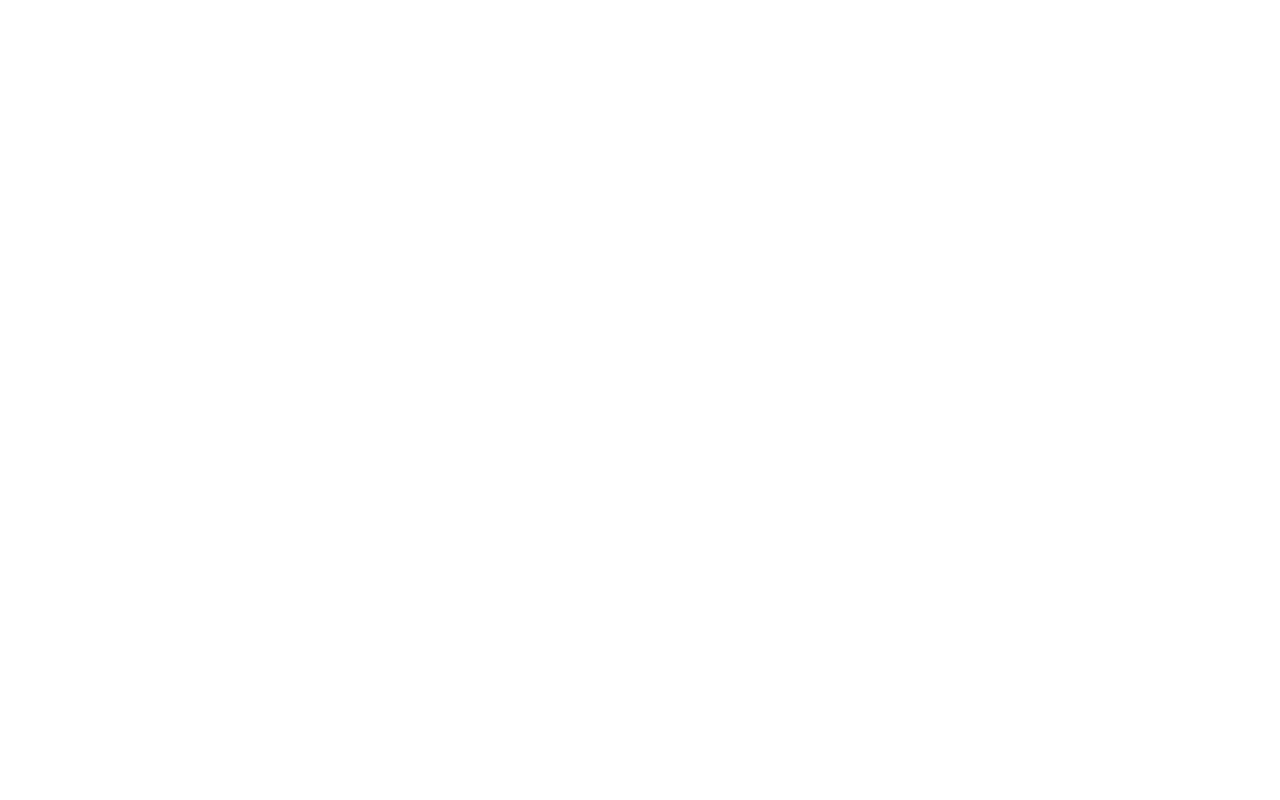
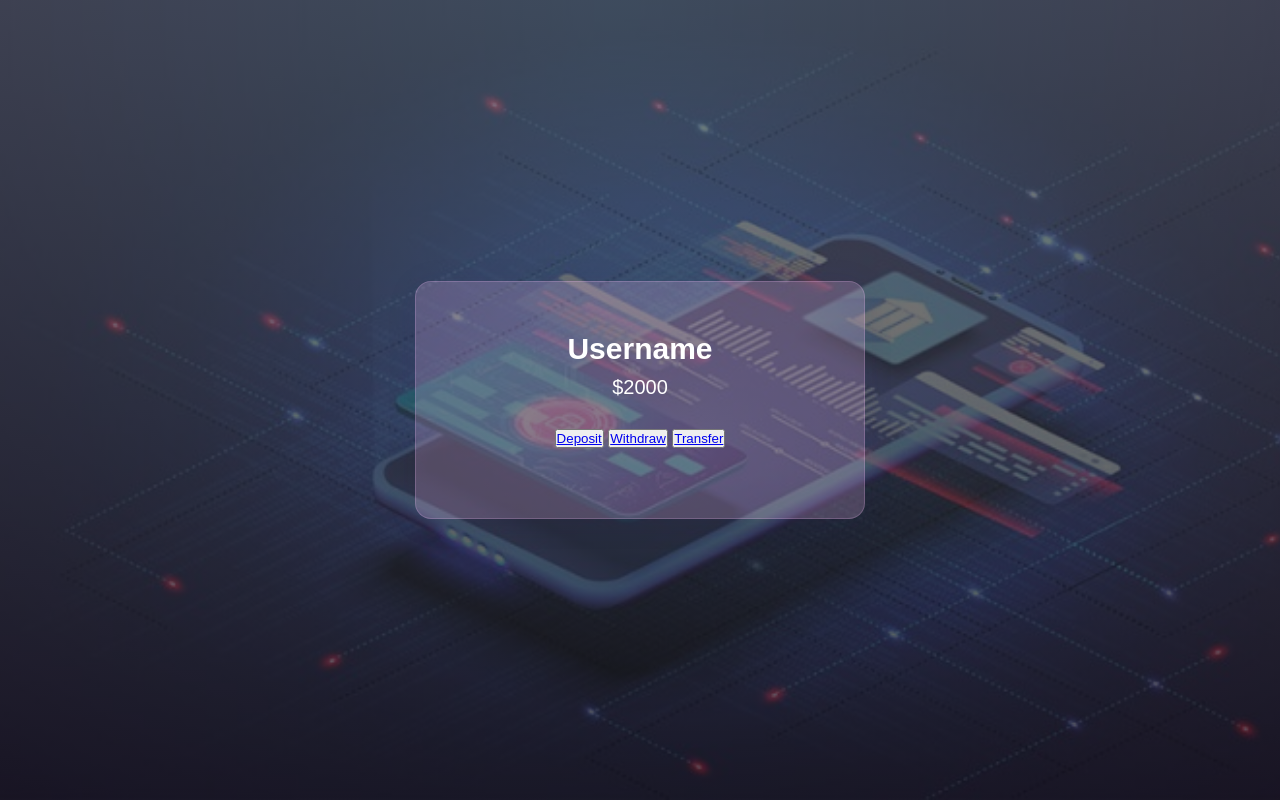
Before and after one commit to Martin-Alba/OnlineBankingSystem, a plain HTML site: page client/pages/home.html in a window 1280 px wide. Drawn offline with Linux system fonts and the light colour scheme.

Commit message:
added all pages

```diff
--- a/client/css/styles.css
+++ b/client/css/styles.css
@@ -29,22 +29,23 @@
 }
 .form-box h1{
     font-size: 30px;
-    margin-bottom: 60px;
+    margin-bottom: 10px;
     color: #fff;
     position: relative;
 }
-.form-box h1::after{
-    content: '';
-    width: 30px;
-    height: 4px;
-    border-radius: 3px;
-    background: #fff;
-    position: absolute;
-    bottom: -12px;
-    left: 50%;
-    transform:translateX(-50%)
+.form-box .balance>h4{
+    font-size: 20px;
+    margin-bottom: 30px;
+    color: #fff;
+    position: relative;
+    font-weight: 400;
+    border-radius: 5px;
+    width: 70%;
 }
-
+.balance{
+    display: flex;
+    justify-content: center;
+}
 .input-field{
     background: #eaeaea;
     margin: 15px 0;
--- a/client/pages/home.html
+++ b/client/pages/home.html
@@ -7,6 +7,18 @@
     <link rel="stylesheet" href="/client/css/styles.css">
 </head>
 <body>
-
+    <div class="container">
+        <div class="form-box">
+            <h1 id="title">Username</h1>
+            <div class="balance">
+                <h4>$2000</h4>
+            </div>
+            <div class="buttons-wrapper">
+                <button id="depositBtn"><a href="../pages/deposit.html">Deposit</a></button>
+                <button id="withdrawBtn"><a href="../pages/withdraw.html">Withdraw</a></button>
+                <button id="transferBtn"><a href="../pages/transfer.html">Transfer</a></button>
+            </div>
+        </div>
+    </div>
 </body>
 </html>
```
Also changed, not shown: client/index.html (+1 -1 lines), client/pages/deposit.html (added, +37 -0 lines), client/pages/transfer.html (added, +41 -0 lines), client/pages/withdraw.html (added, +34 -0 lines).
